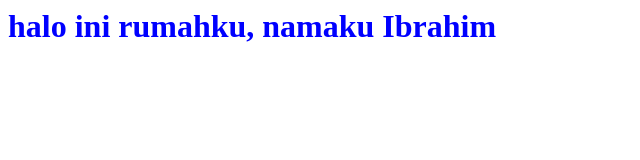
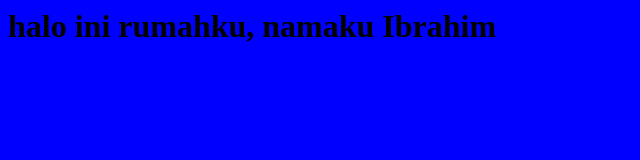
Before and after one commit to killua4321/killua4321, a plain HTML site: page index.html in a window 1280 px wide. Shown: the whole page, without its empty margins (0-640 px from the left). Drawn offline with Linux system fonts and the light colour scheme.

Commit message:
Update index.html

```diff
--- a/index.html
+++ b/index.html
@@ -1,3 +1,3 @@
-<body style="color: blue">
+<body style="background: blue">
 <h1> halo ini rumahku, namaku Ibrahim </h1>
 </body>
```
